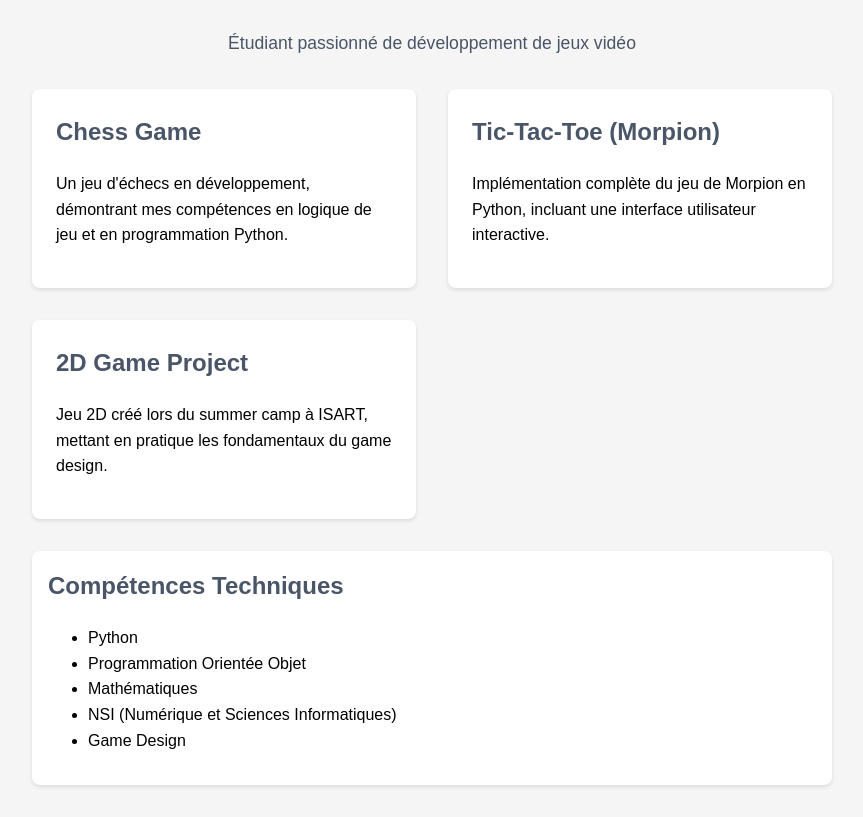
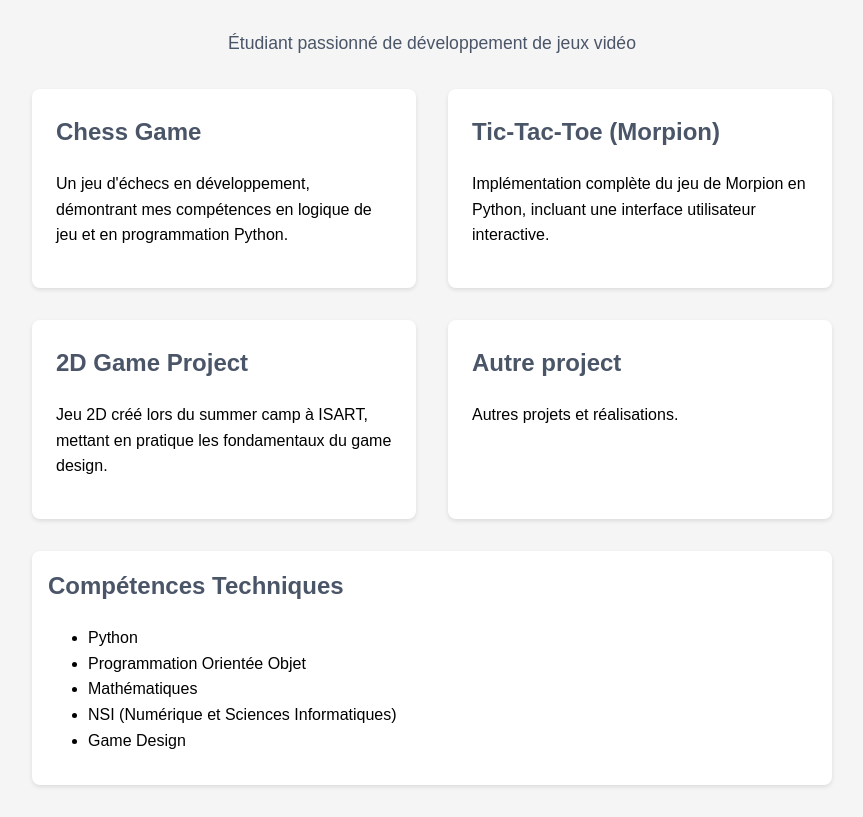
Before and after one commit to Gab1324/Gab1324.github.io, a plain HTML site: page index.html in a window 1280 px wide. Shown: the part 127-944 px from the top of the page, without its empty margins (208-1071 px from the left). Drawn offline with Linux system fonts and the light colour scheme.

Commit message:
Update index.html

```diff
--- a/index.html
+++ b/index.html
@@ -84,6 +84,11 @@
             <h2>2D Game Project</h2>
             <p>Jeu 2D créé lors du summer camp à ISART, mettant en pratique les fondamentaux du game design.</p>
         </a>
+
+        <a href="#" class="project-card">
+            <h2>Autre project</h2>
+            <p>Autres projets et réalisations.</p>
+        </a>
     </div>
 
     <div class="skills">
```
